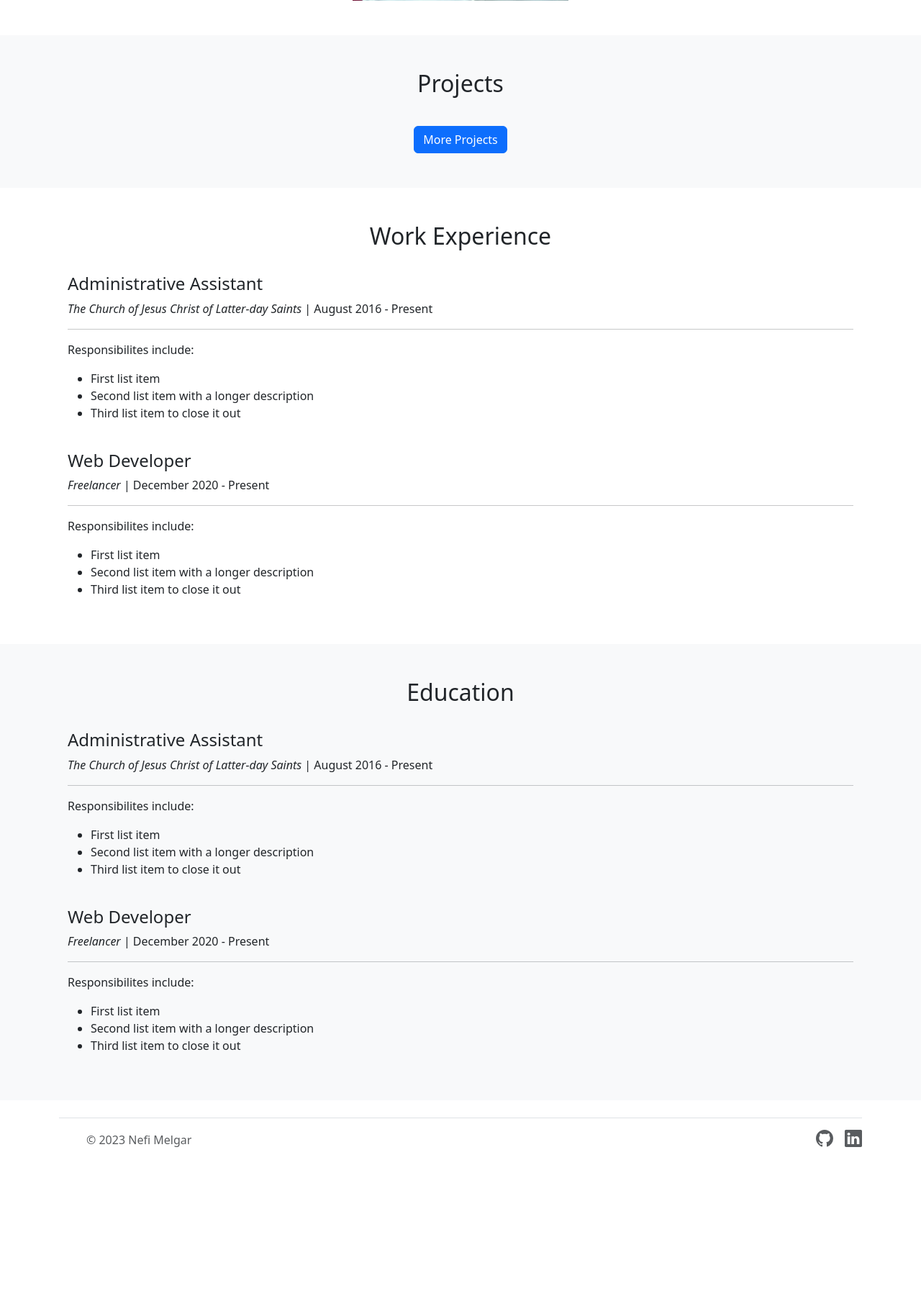
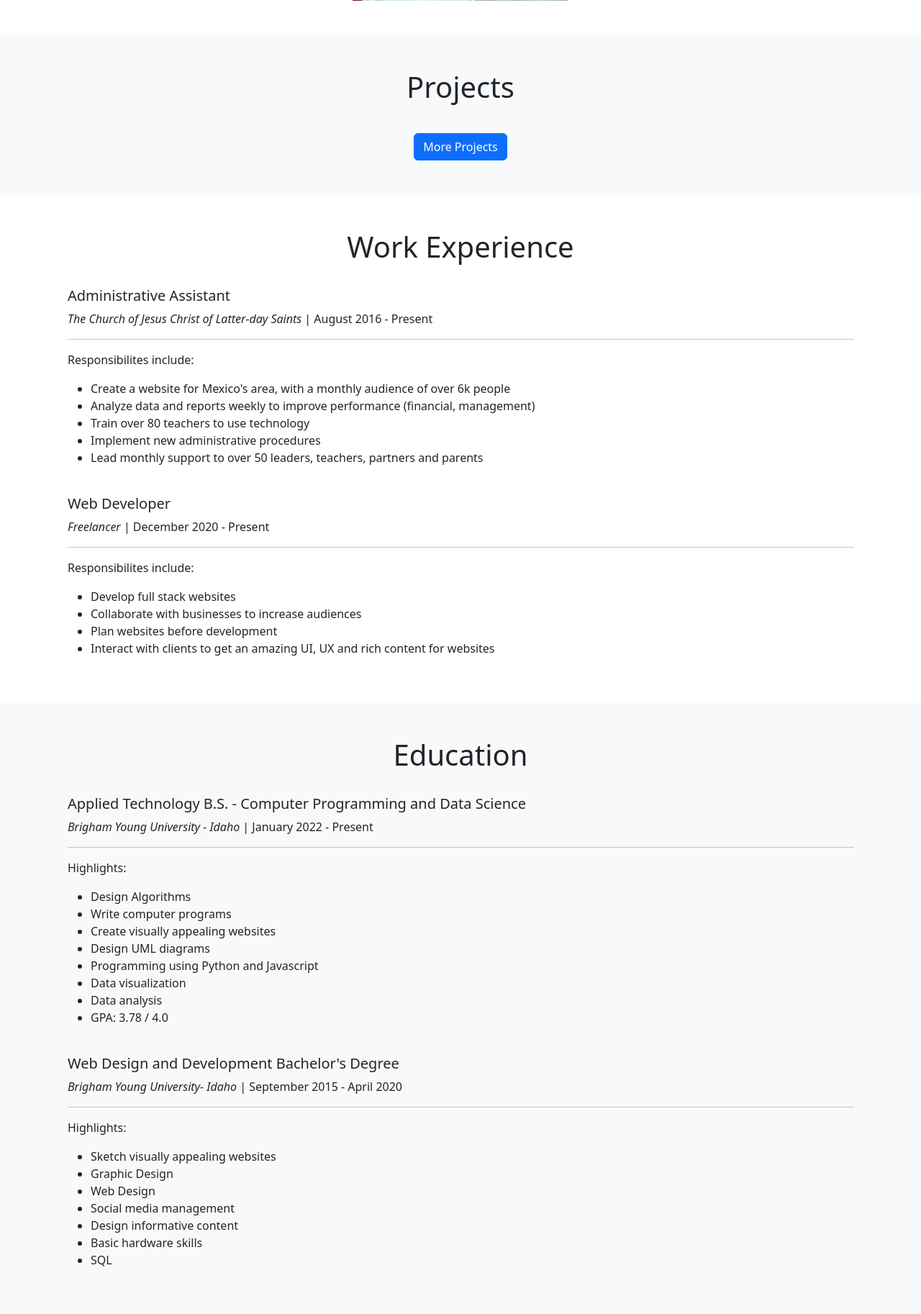
Before and after one commit to nmelgar/learning_python, a Django app: template django/portfolio_course/portfolio-project/main/templates/main/home.html in a window 1280 px wide. Shown: the part 750-2576 px from the top of the page at 72% size. Before the commit the page ends 2344 px from the top, so only its background shows below. Run offline with Django 3.2, Linux system fonts and the light colour scheme; the template is opened without the code that fills it, so the values that code supplies are empty; some libraries are stand-ins or nearby versions.

Commit message:
Added: -work experience and education details, not dynamically -design details, h5 -urls to be part of a bigger project

```diff
--- a/django/portfolio_course/portfolio-project/main/templates/main/home.html
+++ b/django/portfolio_course/portfolio-project/main/templates/main/home.html
@@ -120,9 +120,9 @@
 
         </section>
 
-
+        <!-- projects short list starts here -->
         <div class="album py-5 bg-light">
-            <h2 class="fs-2 text-center">Projects</h2>
+            <h2 class="fs-1 text-center">Projects</h2>
             <br>
 
             <div class="container">
@@ -170,34 +170,38 @@
             </div>
         </div>
 
+        <!-- work experience starts here -->
         <div class="album py-5">
-            <h2 class="fs-2 text-center">Work Experience</h2>
+            <h2 class="fs-1 text-center">Work Experience</h2>
             <br>
             <div class="container">
 
                 <article class="blog-post container">
-                    <h4>Administrative Assistant</h4>
+                    <h5>Administrative Assistant</h5>
                     <p class="blog-post-meta"><em>The Church of Jesus Christ of Latter-day Saints</em> | August 2016 -
                         Present
                     </p>
                     <hr>
                     <p>Responsibilites include:</p>
                     <ul>
-                        <li>First list item</li>
-                        <li>Second list item with a longer description</li>
-                        <li>Third list item to close it out</li>
+                        <li>Create a website for Mexico's area, with a monthly audience of over 6k people</li>
+                        <li>Analyze data and reports weekly to improve performance (financial, management)</li>
+                        <li>Train over 80 teachers to use technology</li>
+                        <li>Implement new administrative procedures</li>
+                        <li>Lead monthly support to over 50 leaders, teachers, partners and parents</li>
                     </ul>
 
                     <br>
 
-                    <h4>Web Developer</h4>
+                    <h5>Web Developer</h5>
                     <p class="blog-post-meta"><em>Freelancer</em> | December 2020 - Present</p>
                     <hr>
                     <p>Responsibilites include:</p>
                     <ul>
-                        <li>First list item</li>
-                        <li>Second list item with a longer description</li>
-                        <li>Third list item to close it out</li>
+                        <li>Develop full stack websites</li>
+                        <li>Collaborate with businesses to increase audiences</li>
+                        <li>Plan websites before development</li>
+                        <li>Interact with clients to get an amazing UI, UX and rich content for websites</li>
                     </ul>
 
                 </article>
@@ -205,34 +209,46 @@
 
         </div>
 
+        <!-- education starts here -->
         <div class="album py-5 bg-light">
-            <h2 class="fs-2 text-center">Education</h2>
+            <h2 class="fs-1 text-center">Education</h2>
             <br>
 
             <div class="container">
 
                 <article class="blog-post container">
-                    <h4>Administrative Assistant</h4>
-                    <p class="blog-post-meta"><em>The Church of Jesus Christ of Latter-day Saints</em> | August 2016 -
+                    <h5>Applied Technology B.S. - Computer Programming and Data Science</h5>
+                    <p class="blog-post-meta"><em>Brigham
+                            Young University - Idaho</em> | January 2022 -
                         Present</p>
                     <hr>
-                    <p>Responsibilites include:</p>
+                    <p>Highlights:</p>
                     <ul>
-                        <li>First list item</li>
-                        <li>Second list item with a longer description</li>
-                        <li>Third list item to close it out</li>
+                        <li>Design Algorithms</li>
+                        <li>Write computer programs</li>
+                        <li>Create visually appealing websites</li>
+                        <li>Design UML diagrams</li>
+                        <li>Programming using Python and Javascript</li>
+                        <li>Data visualization</li>
+                        <li>Data analysis</li>
+                        <li>GPA: 3.78 / 4.0</li>
                     </ul>
 
                     <br>
 
-                    <h4>Web Developer</h4>
-                    <p class="blog-post-meta"><em>Freelancer</em> | December 2020 - Present</p>
+                    <h5>Web Design and Development Bachelor's Degree</h5>
+                    <p class="blog-post-meta"><em>Brigham Young University-
+                            Idaho</em> | September 2015 - April 2020</p>
                     <hr>
-                    <p>Responsibilites include:</p>
+                    <p>Highlights:</p>
                     <ul>
-                        <li>First list item</li>
-                        <li>Second list item with a longer description</li>
-                        <li>Third list item to close it out</li>
+                        <li>Sketch visually appealing websites</li>
+                        <li>Graphic Design</li>
+                        <li>Web Design</li>
+                        <li>Social media management</li>
+                        <li>Design informative content</li>
+                        <li>Basic hardware skills</li>
+                        <li>SQL</li>
                     </ul>
 
                 </article>
@@ -240,6 +256,7 @@
 
             </div>
         </div>
+
 
     </main>
 
@@ -256,12 +273,14 @@
 
             <ul class="nav col-md-4 justify-content-end list-unstyled d-flex">
 
-                <li class="ms-3"><a class="text-body-secondary" href="#"><svg xmlns="http://www.w3.org/2000/svg"
-                            width="24" height="24" fill="currentColor" class="bi bi-github" viewBox="0 0 16 16">
+                <li class="ms-3"><a class="text-body-secondary" target="_blank" href="https://github.com/nmelgar"><svg
+                            xmlns="http://www.w3.org/2000/svg" width="24" height="24" fill="currentColor"
+                            class="bi bi-github" viewBox="0 0 16 16">
                             <path
                                 d="M8 0C3.58 0 0 3.58 0 8c0 3.54 2.29 6.53 5.47 7.59.4.07.55-.17.55-.38 0-.19-.01-.82-.01-1.49-2.01.37-2.53-.49-2.69-.94-.09-.23-.48-.94-.82-1.13-.28-.15-.68-.52-.01-.53.63-.01 1.08.58 1.23.82.72 1.21 1.87.87 2.33.66.07-.52.28-.87.51-1.07-1.78-.2-3.64-.89-3.64-3.95 0-.87.31-1.59.82-2.15-.08-.2-.36-1.02.08-2.12 0 0 .67-.21 2.2.82.64-.18 1.32-.27 2-.27.68 0 1.36.09 2 .27 1.53-1.04 2.2-.82 2.2-.82.44 1.1.16 1.92.08 2.12.51.56.82 1.27.82 2.15 0 3.07-1.87 3.75-3.65 3.95.29.25.54.73.54 1.48 0 1.07-.01 1.93-.01 2.2 0 .21.15.46.55.38A8.012 8.012 0 0 0 16 8c0-4.42-3.58-8-8-8z" />
                         </svg></a></li>
-                <li class="ms-3"><a class="text-body-secondary" href="#"><svg xmlns="http://www.w3.org/2000/svg"
+                <li class="ms-3"><a class="text-body-secondary" target="_blank"
+                        href="https://www.linkedin.com/in/nefimelgar/"><svg xmlns="http://www.w3.org/2000/svg"
                             width="24" height="24" fill="currentColor" class="bi bi-linkedin" viewBox="0 0 16 16">
                             <path
                                 d="M0 1.146C0 .513.526 0 1.175 0h13.65C15.474 0 16 .513 16 1.146v13.708c0 .633-.526 1.146-1.175 1.146H1.175C.526 16 0 15.487 0 14.854V1.146zm4.943 12.248V6.169H2.542v7.225h2.401zm-1.2-8.212c.837 0 1.358-.554 1.358-1.248-.015-.709-.52-1.248-1.342-1.248-.822 0-1.359.54-1.359 1.248 0 .694.521 1.248 1.327 1.248h.016zm4.908 8.212V9.359c0-.216.016-.432.08-.586.173-.431.568-.878 1.232-.878.869 0 1.216.662 1.216 1.634v3.865h2.401V9.25c0-2.22-1.184-3.252-2.764-3.252-1.274 0-1.845.7-2.165 1.193v.025h-.016a5.54 5.54 0 0 1 .016-.025V6.169h-2.4c.03.678 0 7.225 0 7.225h2.4z" />
--- a/django/portfolio_course/portfolio-project/portfolio/urls.py
+++ b/django/portfolio_course/portfolio-project/portfolio/urls.py
@@ -23,8 +23,8 @@ from django.conf.urls.static import static
 
 urlpatterns = [
     path('admin/', admin.site.urls),
-    path('', main.views.home, name='home'),
-    path('projects/', projects.views.projectsDisplay, name='projects'),
+    path('nefi/', main.views.home, name='home'),
+    path('nefi/projects/', projects.views.projectsDisplay, name='projects'),
 ]
 
 urlpatterns += static(settings.STATIC_URL, document_root=settings.STATIC_ROOT)
```
Also changed, not shown: django/portfolio_course/portfolio-project/projects/templates/projects/projects.html (+6 -5 lines).
